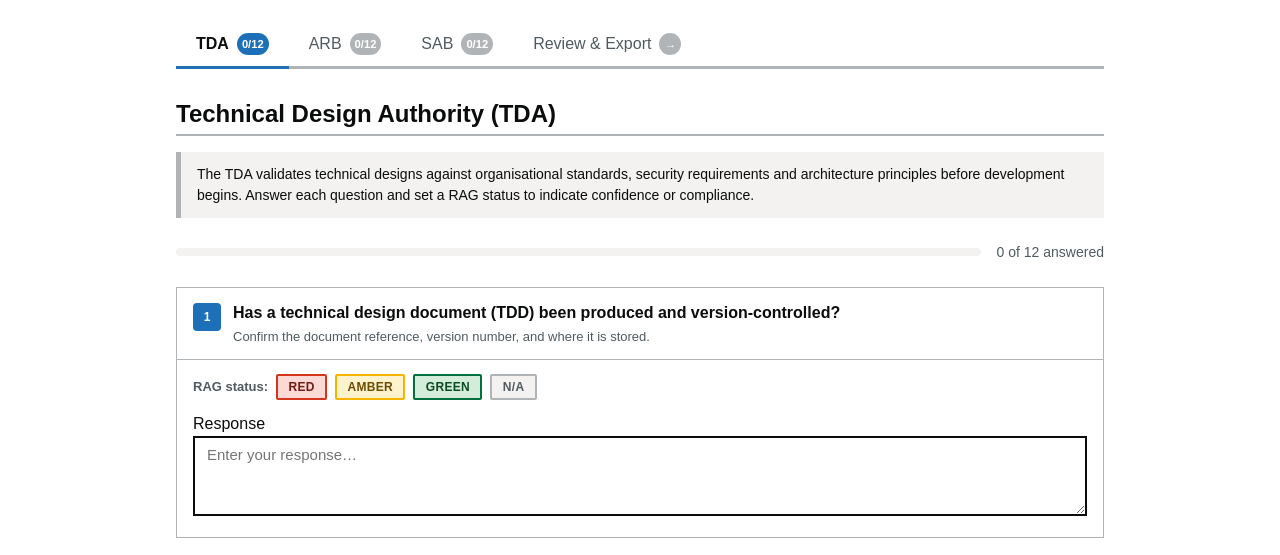
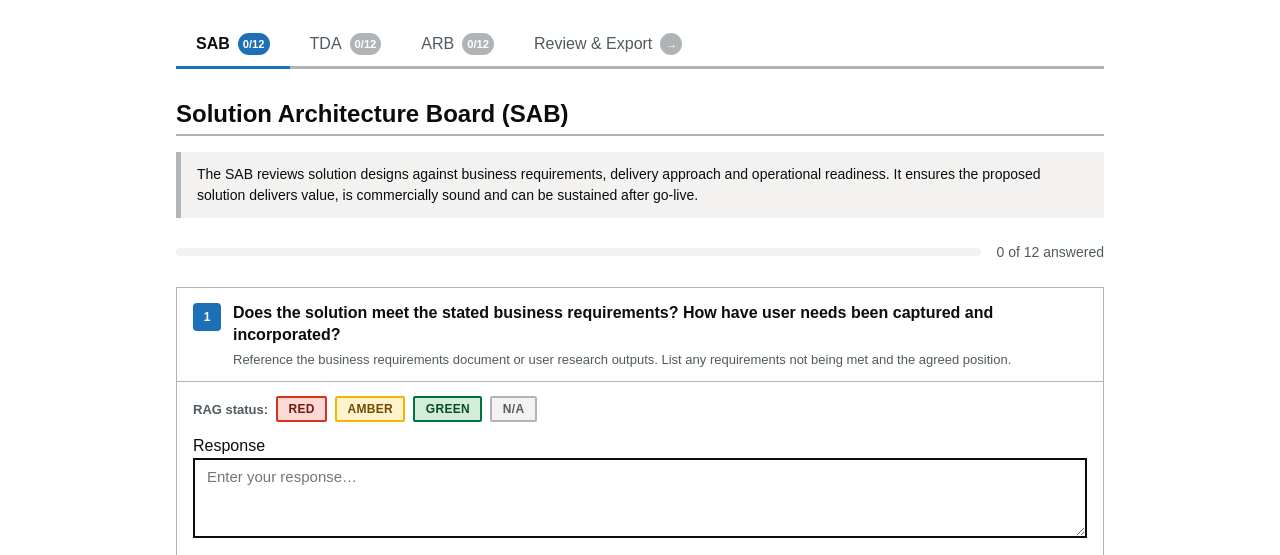
Before and after one commit to jontever/governance-app, a plain HTML site: page index.html in a window 1280 px wide. Shown: the part 244-799 px from the top of the page. Drawn offline with Linux system fonts and the light colour scheme.

Commit message:
Move SAB tab to first position

```diff
--- a/index.html
+++ b/index.html
@@ -378,17 +378,17 @@
 
     <!-- Tab navigation -->
     <nav class="tab-nav" role="tablist" aria-label="Governance boards">
-      <button class="tab-nav__item active" role="tab" aria-selected="true"  aria-controls="panel-tda" id="tab-tda" onclick="switchTab('tda')">
+      <button class="tab-nav__item active" role="tab" aria-selected="true"  aria-controls="panel-sab" id="tab-sab" onclick="switchTab('sab')">
+        SAB
+        <span class="tab-badge" id="badge-sab" aria-label="0 of 12 answered">0/12</span>
+      </button>
+      <button class="tab-nav__item" role="tab" aria-selected="false" aria-controls="panel-tda" id="tab-tda" onclick="switchTab('tda')">
         TDA
         <span class="tab-badge" id="badge-tda" aria-label="0 of 12 answered">0/12</span>
       </button>
       <button class="tab-nav__item" role="tab" aria-selected="false" aria-controls="panel-arb" id="tab-arb" onclick="switchTab('arb')">
         ARB
         <span class="tab-badge" id="badge-arb" aria-label="0 of 12 answered">0/12</span>
-      </button>
-      <button class="tab-nav__item" role="tab" aria-selected="false" aria-controls="panel-sab" id="tab-sab" onclick="switchTab('sab')">
-        SAB
-        <span class="tab-badge" id="badge-sab" aria-label="0 of 12 answered">0/12</span>
       </button>
       <button class="tab-nav__item" role="tab" aria-selected="false" aria-controls="panel-summary" id="tab-summary" onclick="switchTab('summary')">
         Review &amp; Export
@@ -397,7 +397,7 @@
     </nav>
 
     <!-- ══════════ TDA PANEL ══════════ -->
-    <div class="tab-panel active" id="panel-tda" role="tabpanel" aria-labelledby="tab-tda">
+    <div class="tab-panel" id="panel-tda" role="tabpanel" aria-labelledby="tab-tda">
 
       <h2 class="govuk-heading-l">Technical Design Authority (TDA)</h2>
       <div class="govuk-inset-text">
@@ -420,6 +420,7 @@
         <button class="govuk-button govuk-button--secondary" onclick="printBoard('tda')">Print / Save TDA as PDF</button>
       </div>
       <div class="govuk-button-group" style="margin-top:.25rem">
+        <button class="govuk-button govuk-button--secondary" onclick="switchTab('sab')">← Back: SAB</button>
         <button class="govuk-button govuk-button--secondary" onclick="switchTab('arb')">Next: ARB questions →</button>
       </div>
     </div>
@@ -448,12 +449,12 @@
       </div>
       <div class="govuk-button-group" style="margin-top:.25rem">
         <button class="govuk-button govuk-button--secondary" onclick="switchTab('tda')">← Back: TDA</button>
-        <button class="govuk-button govuk-button--secondary" onclick="switchTab('sab')">Next: SAB questions →</button>
+        <button class="govuk-button" onclick="switchTab('summary')">Review &amp; Export →</button>
       </div>
     </div>
 
     <!-- ══════════ SAB PANEL ══════════ -->
-    <div class="tab-panel" id="panel-sab" role="tabpanel" aria-labelledby="tab-sab">
+    <div class="tab-panel active" id="panel-sab" role="tabpanel" aria-labelledby="tab-sab">
 
       <h2 class="govuk-heading-l">Solution Architecture Board (SAB)</h2>
       <div class="govuk-inset-text">
@@ -476,8 +477,7 @@
         <button class="govuk-button govuk-button--secondary" onclick="printBoard('sab')">Print / Save SAB as PDF</button>
       </div>
       <div class="govuk-button-group" style="margin-top:.25rem">
-        <button class="govuk-button govuk-button--secondary" onclick="switchTab('arb')">← Back: ARB</button>
-        <button class="govuk-button" onclick="switchTab('summary')">Review &amp; Export →</button>
+        <button class="govuk-button govuk-button--secondary" onclick="switchTab('tda')">Next: TDA questions →</button>
       </div>
     </div>
 
```
